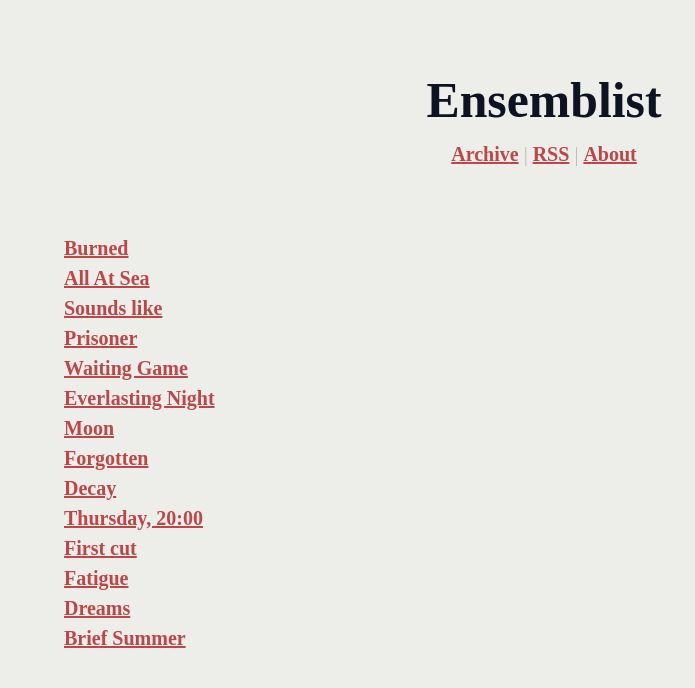
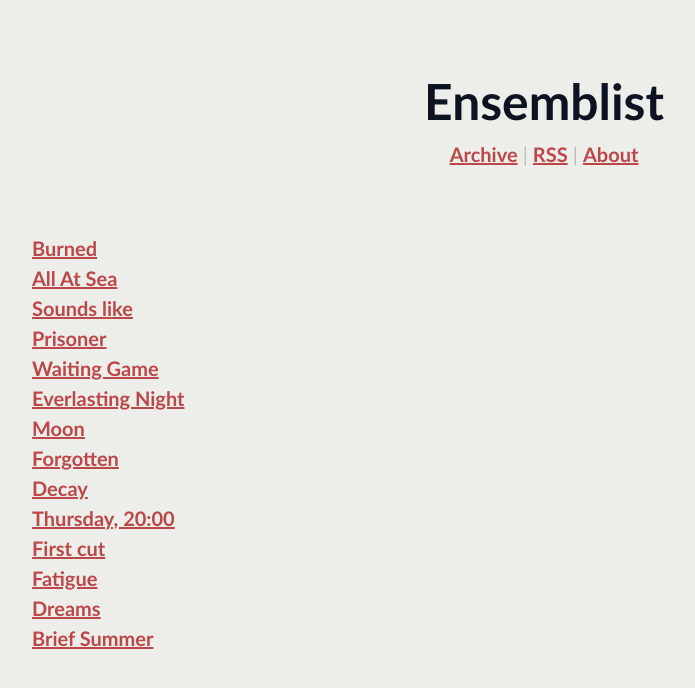
Before and after one commit to ensemblist/website, a Jekyll site: the page built from index.md, in a window 1280 px wide. Shown: the top 688 px of the page, without its empty margins (96-791 px from the left). Built offline with Jekyll 4.4.1, drawn with Linux system fonts in a browser that asks for light colours; some web fonts are replaced.

Commit message:
Update style.css

```diff
--- a/assets/style.css
+++ b/assets/style.css
@@ -1,11 +1,7 @@
 :root {
-    -moz-text-size-adjust: none;
-    -webkit-text-size-adjust: none;
     text-size-adjust: none;
-
     --ratio_down: 1.1;
     --ratio_up: 1.2;
-
     --step--5: calc(var(--step--4) / var(--ratio_down));
     --step--4: calc(var(--step--3) / var(--ratio_down));
     --step--3: calc(var(--step--2) / var(--ratio_down));
@@ -30,7 +26,7 @@ strong {
 }
 
 body {
-    font: 300 var(--step-0) / 1.5 'Crimson Pro', serif;
+    font: 300 var(--step-0) / 1.5 'Crimson Pro', 'Jetbrains Mono', 'Gill Sans', serif;
     margin: 4rem;
 }
 
@@ -49,7 +45,7 @@ html {
     background-color: #edede9;
     color: #000;
     margin: 0 auto;
-    max-width: 68rem;
+    max-width: 72rem;
 }
 
 h1,
```
